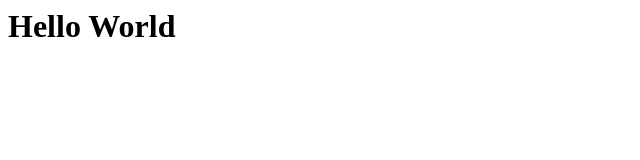
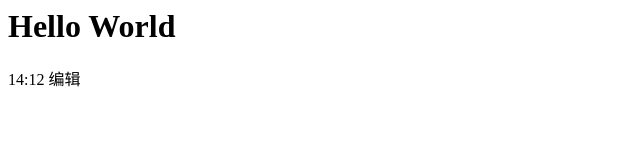
Before and after one commit to bici-guangyuan/HelloWorld, a plain HTML site: page index.html in a window 1280 px wide. Shown: the whole page, without its empty margins (0-640 px from the left). Drawn offline with Linux system fonts and the light colour scheme.

Commit message:
添加显示内容

```diff
--- a/index.html
+++ b/index.html
@@ -1 +1,2 @@
 <h1>Hello World</h1>
+<div>14:12 编辑</div>
```
